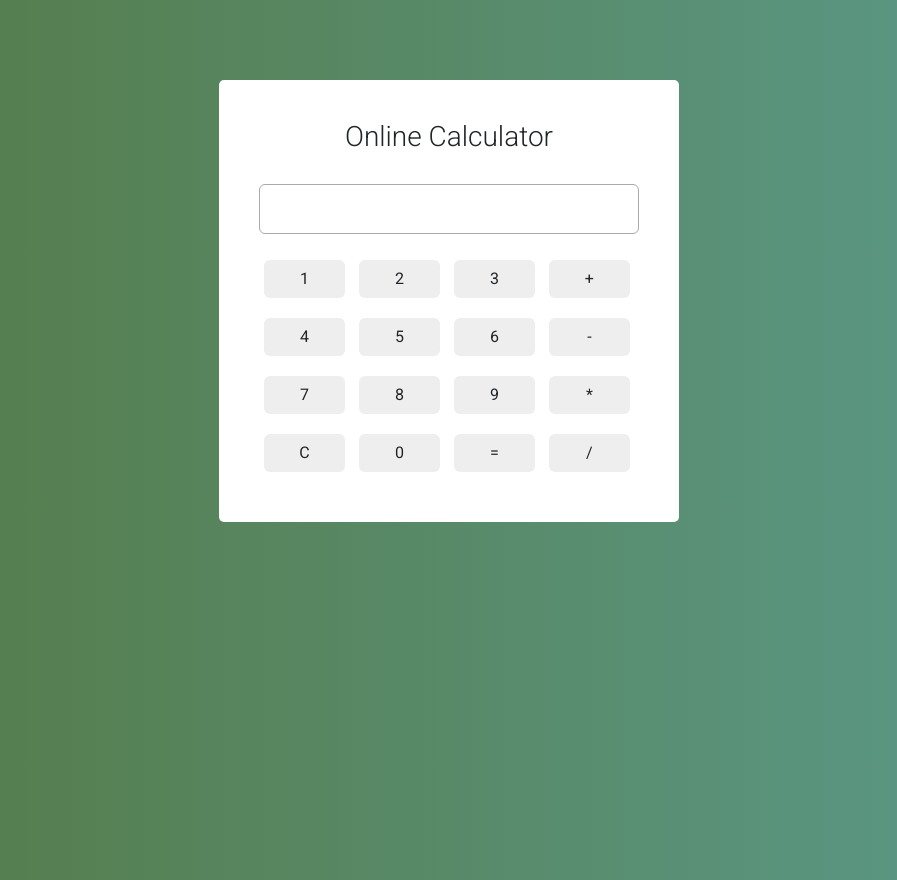
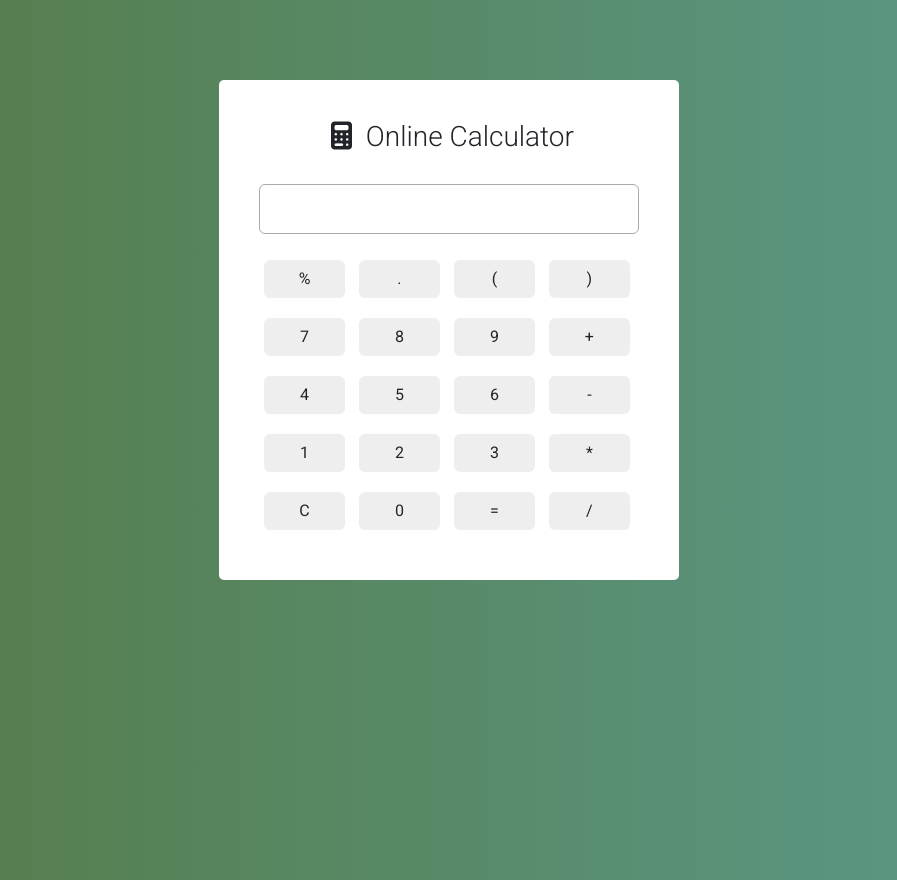
Before and after one commit to shehad-404/Online-Calculator, a plain HTML site: page index.html in a window 1280 px wide. Shown: the whole page, without its empty margins (191-1088 px from the left). Drawn offline with nearby package versions, Linux system fonts and the light colour scheme.

Commit message:
Update index.html

```diff
--- a/index.html
+++ b/index.html
@@ -10,22 +10,29 @@
     <link href="https://fonts.googleapis.com/css2?family=Roboto:wght@100;300;400;500;700;900&display=swap" rel="stylesheet">
     <!-- bootstrap link  -->
     <link href="https://cdn.jsdelivr.net/npm/bootstrap@5.3.2/dist/css/bootstrap.min.css" rel="stylesheet" >
+    <!-- fontawesome link  -->
+    <link rel="stylesheet" href="css/all.min.css">
     <!-- custom css -->
     <link rel="stylesheet" href="css/style.css">
   </head>
   <body>
     <div class="container">
         <div class="outer-box">
-            <h3>Online Calculator</h3>
+           <h3><i class="fa-solid fa-calculator"></i> Online Calculator</h3>
             <form action="" name="calculator">
 
                  <!-- display  -->
                 <input type="text" name="display" class="output">
 
                 <div class="button-gallery">
-                    <input type="button" name="" class="btn" value="1" onclick="calculator.display.value += '1' ">
-                    <input type="button" name="" class="btn" value="2" onclick="calculator.display.value += '2' ">
-                    <input type="button" name="" class="btn" value="3" onclick="calculator.display.value += '3' ">
+                  <input type="button" name="" class="btn" value="%" onclick="calculator.display.value += '%' ">
+                  <input type="button" name="" class="btn" value="." onclick="calculator.display.value += '.' ">
+                  <input type="button" name="" class="btn" value="(" onclick="calculator.display.value += '(' ">
+                  <input type="button" name="" class="btn" value=")" onclick="calculator.display.value += ')' ">
+                  <br>
+                    <input type="button" name="" class="btn" value="7" onclick="calculator.display.value += '7' ">
+                    <input type="button" name="" class="btn" value="8" onclick="calculator.display.value += '8' ">
+                    <input type="button" name="" class="btn" value="9" onclick="calculator.display.value += '9' ">
                     <input type="button" name="" class="btn" value="+" onclick="calculator.display.value += '+' ">
                     <br>
                     <input type="button" name="" class="btn" value="4" onclick="calculator.display.value += '4' ">
@@ -33,9 +40,9 @@
                     <input type="button" name="" class="btn" value="6" onclick="calculator.display.value += '6' ">
                     <input type="button" name="" class="btn" value="-" onclick="calculator.display.value += '-' ">
                     <br>
-                    <input type="button" name="" class="btn" value="7" onclick="calculator.display.value += '7' ">
-                    <input type="button" name="" class="btn" value="8" onclick="calculator.display.value += '8' ">
-                    <input type="button" name="" class="btn" value="9" onclick="calculator.display.value += '9' ">
+                    <input type="button" name="" class="btn" value="1" onclick="calculator.display.value += '1' ">
+                    <input type="button" name="" class="btn" value="2" onclick="calculator.display.value += '2' ">
+                    <input type="button" name="" class="btn" value="3" onclick="calculator.display.value += '3' ">
                     <input type="button" name="" class="btn" value="*" onclick="calculator.display.value += '*' ">
                     <br>
                     <input type="button" name="" class="btn" value="C" onclick="calculator.display.value = '' ">
```
